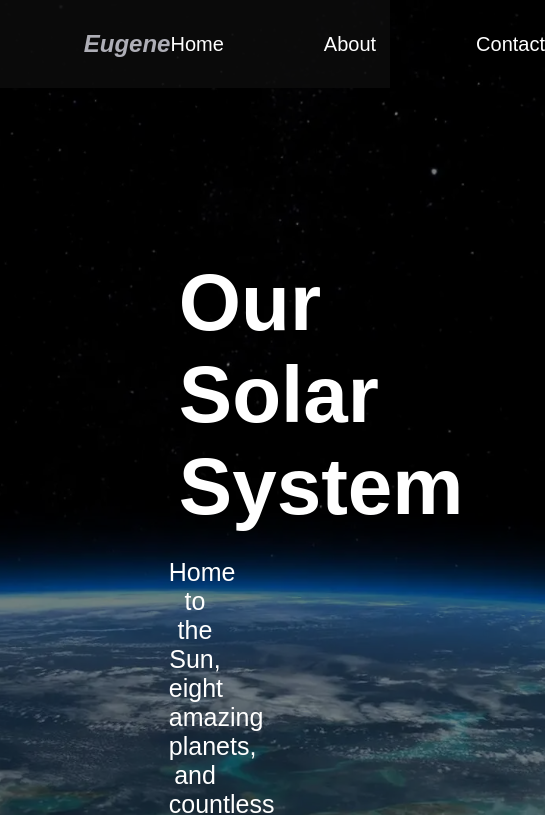
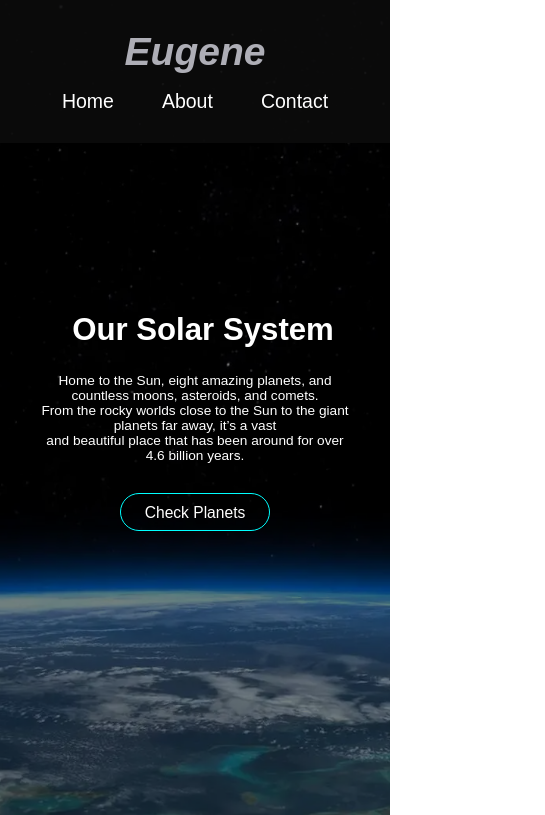
Before and after one commit to DevEugene29/Solar-System-Website, a plain HTML site: page index.html in a window 390 px wide. Shown: the top 815 px of the page, 545 px wide, since content can reach past the window. Drawn offline with Linux system fonts and the light colour scheme.

Commit message:
Update website

```diff
--- a/style.css
+++ b/style.css
@@ -1,6 +1,7 @@
 *{
     margin: 0;
     padding: 0;
+    box-sizing: border-box;
 }
 
 body{
@@ -11,30 +12,30 @@ body{
 header{
     background:  rgba(12, 12, 12, 0.856);
     color: rgb(255, 255, 255);
-    padding: 0 20px;
+    padding: 0 5%;
 }
 
 nav{
-    width: 90%;
+    width: 100% ;
     margin: auto;
     display: flex;
     justify-content: space-between;
     padding: 30px;
     align-items: center;
+    flex-wrap: wrap;
 }
 
 .logo{
     color: rgb(174, 174, 182);
     font-style: italic;
-    display: flex;
-    margin-left: 4vh;
+    font-size: 2rem;
 }
 
 .links{
     list-style: none;
     display: flex;
-    gap: 100px;
-    font-size: 20px;
+    gap: 2rem;
+    font-size: 1.2rem;
     cursor: pointer;
 }
 
@@ -49,23 +50,22 @@ nav{
 }
 
 section{
-    padding: 20vh;
+    padding: 20vh 5%;
     margin: auto;
     text-align: center;
-    max-width: 75%;
+    max-width: 90%;
 }
 
 section h1{
     color: white;
-    font-size: 80px;
-    margin:auto;
-    margin-left: 10px;
+    font-size: 5vw;
+    margin-left: 1rem;
 }
 
 section p{
     margin: 3vh auto;
     color: white;
-    font-size: 25px;
+    font-size: 1.5vw;
     text-align: center;
 }
 .button{
@@ -88,3 +88,35 @@ section p{
     color: rgb(0, 0, 0);
     transition: 0.5s;
 }
+
+@media screen and (max-width: 768px){
+    nav{
+        flex-direction: column;
+        text-align: center;
+    }
+
+    .logo{
+        font-size: 10vw;
+    }
+
+    .links{
+        flex-direction: row;
+        gap: 1rem;
+        margin-top: 1rem;
+        font-size: 5vw;
+        gap: 3rem;
+    }
+
+    section h1{
+        font-size: 8vw;
+    }
+
+    section p{
+        font-size: 3.5vw;
+    }
+
+    .btn{
+        padding: 0.6rem 1.5rem;
+        font-size: 4vw;
+    }
+}
```
